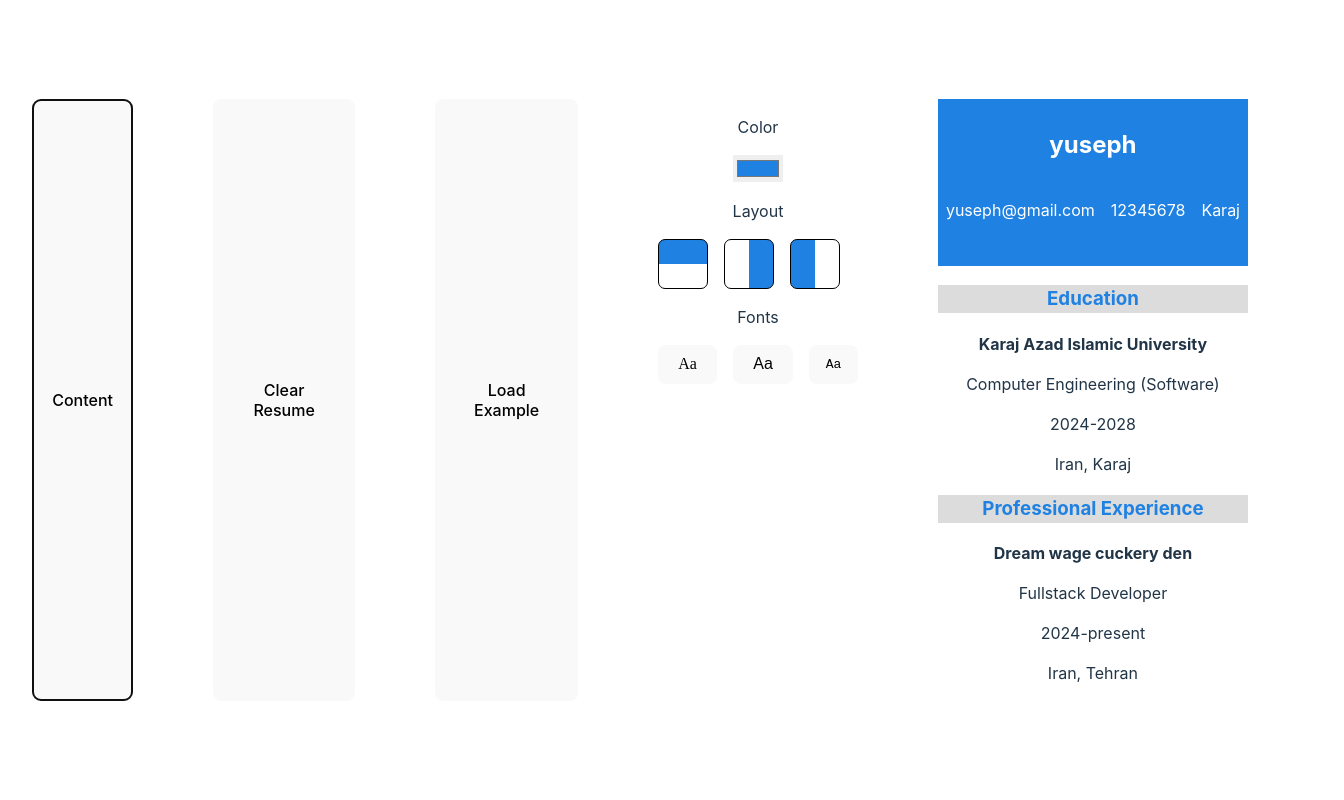
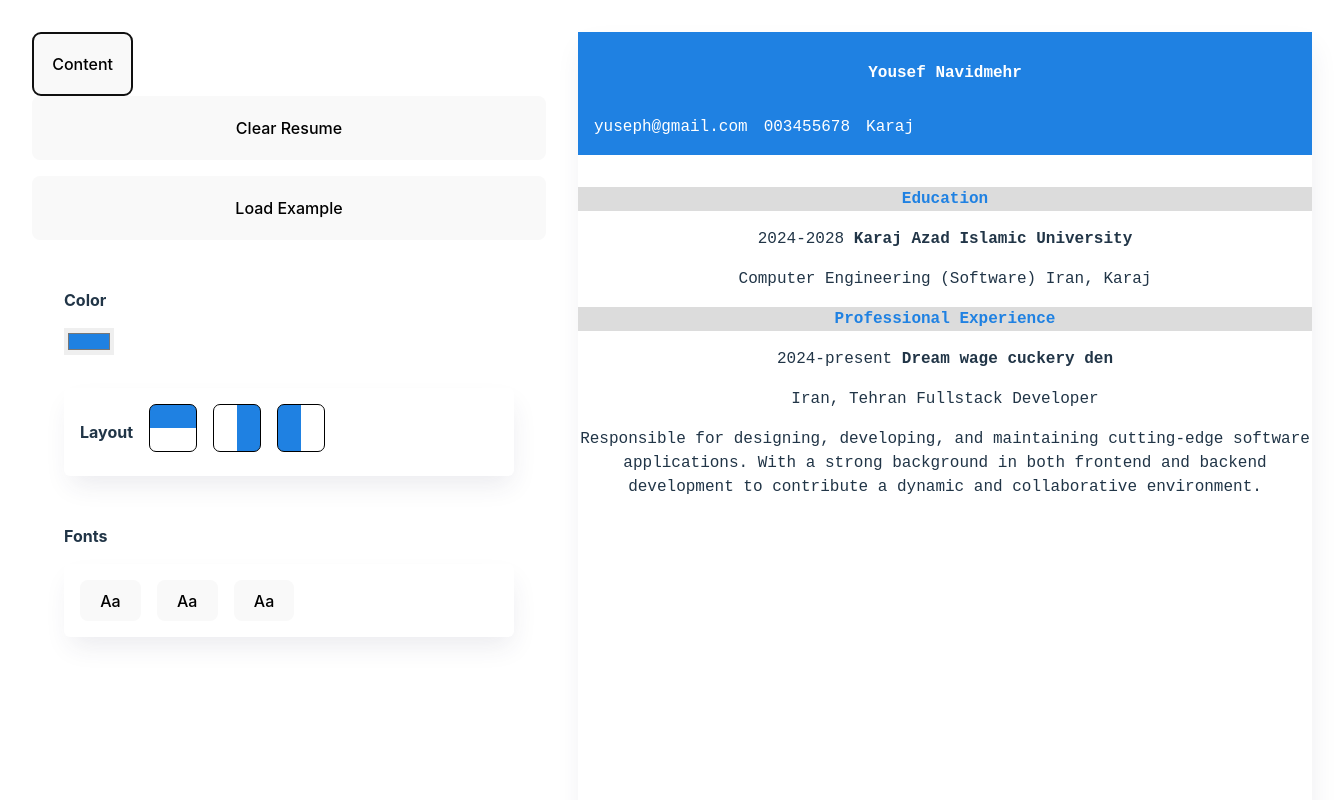
Before and after one commit to Yuseph03/CV-Application, a React (Vite) app: page / in a window 1280 px wide. Both pictures are taken after a click on the button "Customize". Shown: the top 800 px of the page, 1344 px wide, since content can reach past the window. Built offline with nearby package versions, Linux system fonts and the light colour scheme.

Commit message:
Add further styling

```diff
--- a/index.html
+++ b/index.html
@@ -4,9 +4,6 @@
     <meta charset="UTF-8" />
     <link rel="icon" type="image/svg+xml" href="/vite.svg" />
     <meta name="viewport" content="width=device-width, initial-scale=1.0" />
-    <link rel="preconnect" href="https://fonts.googleapis.com">
-    <link rel="preconnect" href="https://fonts.gstatic.com" crossorigin>
-    <link href="https://fonts.googleapis.com/css2?family=Noto+Sans+Mono:wght@100..900&family=Signika:wght@300..700&family=Source+Code+Pro:ital,wght@0,200..900;1,200..900&display=swap" rel="stylesheet">
     <title>CV Application</title>
   </head>
   <body>
--- a/src/App.css
+++ b/src/App.css
@@ -1,26 +1,74 @@
 #root {
   max-width: 100vw;
   padding: 2rem;
-  margin: auto;
-  text-align: center;
+  margin: 0 auto;
+  --box-shadow: 2px 13px 27px -5px rgba(50,50,93,.1);
+}
+
+* {
+  font-size: 16px;
+}
+
+html {
+  background-color: rgb(190, 190, 190);
 }
 
 #app-grid {
   display: flex;
   flex-direction: row;
-  gap: 5rem;
+  gap: 2rem;
 }
 
-.forms {
+.delete-reset-panel {
+  display: flex;
+  flex-direction: column;
+  row-gap: 1rem;
+}
+
+.forms,
+.customization {
+  display: flex;
+  flex-direction: column;
+  width: 450px;
+  row-gap: 2rem;
+  padding: 2rem;
+}
+
+#cv {
+  background-color: white;
+  text-align: center;
+  height: 29.7cm;
+  width: 21cm;
+  box-shadow: var(--box-shadow);
+}
+
+.toBottom{
   display: flex;
   flex-direction: column;
   row-gap: 2rem;
 }
 
+#cv-education-heading {
+  margin-top: 2rem;
+}
+
+.toRight {
+  display: grid;
+  grid-template-areas:
+  "cv-edu cv-head"
+  "cv-job cv-head";
+}
+
+.toLeft{
+  display: grid;
+  grid-template-areas:
+  "cv-head cv-edu"
+  "cv-head cv-job";
+}
+
 #cv-heading {
-  display: grid;;
-  grid-template-rows: 1fr 1fr;
-  padding: 0.5em;
+  grid-area: cv-head;
+  padding: 1rem 1rem 0 1rem;
   color: white;
   background-color: rgb(51, 51, 250);
 }
@@ -36,6 +84,39 @@
   background-color: gainsboro;
 }
 
+#personal-info,
+#edu-info,
+#job-info {
+  border-radius: 5px;
+  background-color: white;
+}
+
+#personal-info,
+#job-info > div,
+#edu-info > div {
+  display: flex;
+  flex-direction: column;
+  text-align: left;
+}
+
+#cv-job {
+  grid-area: cv-job;
+}
+#cv-education {
+  grid-area: cv-edu;
+}
+
+.jobDateInput {
+  display: flex;
+  flex-direction: row;
+  gap: 1rem;
+}
+
+.jobDateInput > div {
+  display: flex;
+  flex-direction: column;
+}
+
 #personal-info input,
 #edu-info  input,
 #job-info input {
@@ -49,10 +130,26 @@
 #layout-options {
   display: flex;
   flex-direction: row;
-  gap: 1rem
+  box-shadow: var(--box-shadow);
+  border-radius: 6px;
+  padding: 1rem;
+  gap: 1rem;
 }
 
-.layout {
+#delete,
+#custumization,
+#reset {
+  height: 4rem;
+  width: auto ;
+}
+
+#delete-reset-panel {
+  display: flex;
+  flex-direction: column;
+  background: white;
+}
+
+#layout-options button {
   width: 3rem;
   height: 3rem;
   border: 0.1rem solid black;
@@ -62,19 +159,3 @@
 #color-input {
   border-style: none;
 }
-
-.hidden {
-  display: none;
-}
-
-.serif {
-  font-family: serif;
-}
-
-.sans-serif {
-  font-family: sans-serif;
-}
-
-.monospace {
-  font-family: monospace;
-}
--- a/src/App.jsx
+++ b/src/App.jsx
@@ -7,6 +7,7 @@ import HandleLoad from './components/HandleLoad'
 import HandleDelete from './components/HandleDelete'
 import ColorPicker from './components/ColorPicker'
 import FontPicker from './components/FontPicker'
+import LayoutPicker from './components/LayoutPicker'
 
 function App() {
   const [fullname, setName] = useState(Data.Person.name)
@@ -23,9 +24,24 @@ function App() {
   const [jobStartDate, setJobStartDate] = useState(Data.Job.jobStartDate)
   const [jobEndDate, setJobEndDate] = useState(Data.Job.jobEndDate)
   const [jobLocation, setJobLocation] = useState(Data.Job.location)
+  const [jobDesc, setJobDesc] = useState(Data.Job.description)
   const [switchTab, setSwitchTab] = useState(true)
   const [color, setColor] = useState('#1F81E2')
-  const [font, setFont] = useState('')
+  const [font, setFont] = useState('monospace')
+  const [layout, setLayout] = useState('toRightCV')
+
+  const handleLayout = (event) => {
+    let layout =  event.target.className;
+    if (layout === 'layout1') {
+      layout = 'toBottom'
+    } else if (layout === 'layout2') {
+      layout = 'toRight'
+    } else if (layout === 'layout3') {
+      layout = 'toLeft'
+    } else null
+
+    return setLayout(layout)
+  }
 
   const handleFont = (event) => {
     return setFont(event.target.className)
@@ -42,11 +58,11 @@ function App() {
   const setterProps = {
     setName, setEmail, setNumber, setAddress, setCompany, setRole, setJobStartDate,
     setJobEndDate, setJobLocation, setSchool, setDegree, setUniStartDate,
-    setUniEndDate, setUniLocation
+    setUniEndDate, setUniLocation, setJobDesc
   }
 
   const cvProps = {
-    color, fullname, email, number, address, school, degree, font,
+    color, fullname, email, number, address, school, degree, font, layout, jobDesc,
     uniStartDate, uniEndDate, uniLocation, company, role, jobStartDate, jobEndDate, jobLocation
   }
 
@@ -56,8 +72,8 @@ function App() {
   }
 
   const jobFormProps = {
-    inputType: "JobInfo", setCompany, setRole, setJobStartDate,
-    setJobEndDate, setJobLocation, company, role, jobStartDate, jobEndDate, jobLocation
+    inputType: "JobInfo", setCompany, setRole, setJobStartDate, setJobDesc,
+    setJobEndDate, setJobLocation, company, role, jobStartDate, jobEndDate, jobLocation, jobDesc
   }
 
   const eduFormProps = {
@@ -65,17 +81,16 @@ function App() {
      setUniEndDate, setUniLocation, school, degree, uniStartDate, uniEndDate, uniLocation
   }
 
-  const colorProps = {
-    color, handleColor
-  }
-
   return (
     <div id="app-grid">
+        <div className="side-bar">
           <button id='custumization' onClick={handleSwitchTab}>
             {switchTab ? 'Customize' : 'Content'}
           </button>
+          <div className="delete-reset-panel">
             <button id="delete" onClick={() => HandleDelete(setterProps)}>Clear Resume</button>
             <button id="reset" onClick={() => HandleLoad(setterProps)}>Load Example</button>
+          </div>
           {switchTab
           ?
           <div className="forms">
@@ -85,21 +100,13 @@ function App() {
           </div>
           :
           <div className="customization">
-        <ColorPicker {...colorProps}/>
-        <div id="layouts">
-          <p>Layout</p>
-          <div id="layout-options">
-           <div className='layout' style={{background: "linear-gradient(to bottom,"+ color +" 50%, white 50%)" }}></div>
-           <div className='layout' style={{background: "linear-gradient(to left,"+ color +" 50%, white 50%)" }}></div>
-           <div className='layout' style={{background: "linear-gradient(to right,"+ color +" 50%, white 50%)" }}></div>
-          </div>
-        </div>
+            <ColorPicker  handleColor={handleColor} color={color}/>
+            <LayoutPicker handleLayout={handleLayout} color={color}/>
             <FontPicker handleFont={handleFont}/>
           </div>}
-
+        </div>
       <CV {...cvProps}/>
-    </div>
-  )
+    </div>)
 }
 
 export default App
--- a/src/components/CV.jsx
+++ b/src/components/CV.jsx
@@ -1,30 +1,27 @@
 function CV(props) {
     return (
-        <div id="cv" className={props.font}>
+        <div id="cv" className={props.layout} style={{fontFamily: props.font}}>
             <section id="cv-heading" style={{backgroundColor: props.color}}>
                 <h2>{props.fullname}</h2>
                 <div>
                     <p>{props.email}</p>
                     <p>{props.number}</p>
-                    <p>{ props.address}</p>
+                    <p>{props.address}</p>
                 </div>
             </section>
             <section id="cv-education">
                 <h3 id="cv-education-heading" style={{color: props.color}}>Education</h3>
                 <div>
-                    <p><b>{props.school}</b></p>
-                    <p>{props.degree}</p>
-                    <p>{props.uniStartDate}-{props.uniEndDate}</p>
-                    <p>{props.uniLocation}</p>
+                    <p>{props.uniStartDate}-{props.uniEndDate}    <b>{props.school}</b></p>
+                    <p>{props.degree}   {props.uniLocation}</p>
                 </div>
             </section>
             <section id="cv-job">
                 <h3 id="cv-job-heading" style={{color: props.color}}>Professional Experience</h3>
                 <div>
-                    <p><b>{props.company}</b></p>
-                    <p>{props.role}</p>
-                    <p>{props.jobStartDate}-{props.jobEndDate}</p>
-                    <p>{props.jobLocation}</p>
+                    <p>{props.jobStartDate}-{props.jobEndDate} <b>{props.company}</b></p>
+                    <p>{props.jobLocation}  {props.role}</p>
+                    <p>{props.jobDesc}</p>
                 </div>
             </section>
         </div>
--- a/src/components/ColorPicker.jsx
+++ b/src/components/ColorPicker.jsx
@@ -1,8 +1,8 @@
 export default function ColorPicker({color, handleColor}) {
     return (
-    <>
-        <p>Color</p>
+    <div>
+        <h3>Color</h3>
         <input type="color" value={color} id="color-input" onChange={handleColor}/>
-    </>
+    </div>
     )
 }
--- a/src/components/CreateForm.jsx
+++ b/src/components/CreateForm.jsx
@@ -46,11 +46,13 @@ function CreateForm(props) {
         jobStartDate: props.jobStartDate,
         jobEndDate: props.jobEndDate,
         jobLocation: props.jobLocation,
+        jobDesc: props.jobDesc,
         setCompany: props.setCompany,
         setRole: props.setRole,
         setJobStartDate: props.setJobStartDate,
         setJobEndDate: props.setJobEndDate,
-        setJobLocation: props.setJobLocation
+        setJobLocation: props.setJobLocation,
+        setJobDesc: props.setJobDesc
     }
 
     return (
@@ -58,6 +60,7 @@ function CreateForm(props) {
             {props.inputType === 'PersonInfo' && <PersonInput {...personProps} />}
             {props.inputType === 'EduInfo' && <EduInput {...eduProps} />}
             {props.inputType === 'JobInfo' && <JobInput {...jobProps} />}
+
         </>
     )
 }
--- a/src/components/FontPicker.jsx
+++ b/src/components/FontPicker.jsx
@@ -1,7 +1,7 @@
 export default function FontPicker({handleFont}) {
     return (
-    <>
-        <p>Fonts</p>
+    <div>
+        <h3>Fonts</h3>
         <div id="font-options">
           <button className="serif" onClick={handleFont}>
             Aa
@@ -13,6 +13,6 @@ export default function FontPicker({handleFont}) {
             Aa
           </button>
         </div>
-    </>
+    </div>
     )
 }
--- a/src/components/HandleLoad.jsx
+++ b/src/components/HandleLoad.jsx
@@ -7,7 +7,7 @@ export default function HandleLoad(props) {
     props.setAddress(Data.Person.address)
     props.setSchool(Data.Education.school)
     props.setDegree(Data.Education.degree)
-    props.setUniEndDate(Data.Education.uniStartDate)
+    props.setUniStartDate(Data.Education.uniStartDate)
     props.setUniEndDate(Data.Education.uniEndDate)
     props.setUniLocation(Data.Education.location)
     props.setCompany(Data.Job.company)
--- /dev/null
+++ b/src/components/LayoutPicker.jsx
@@ -0,0 +1,19 @@
+export default function LayoutPicker({handleLayout, color}) {
+    return (
+        <div id="layout-options">
+            <h3>Layout</h3>
+            <button
+            className='layout1'
+            onClick={handleLayout}
+            style={{background: "linear-gradient(to bottom,"+ color +" 50%, white 50%)" }}></button>
+            <button
+            className='layout2'
+            onClick={handleLayout}
+            style={{background: "linear-gradient(to left,"+ color +" 50%, white 50%)" }}></button>
+            <button
+            className='layout3'
+            onClick={handleLayout}
+            style={{background: "linear-gradient(to right,"+ color +" 50%, white 50%)" }}></button>
+        </div>
+    )
+}
--- a/src/components/inputs/EduInput.jsx
+++ b/src/components/inputs/EduInput.jsx
@@ -1,7 +1,7 @@
 export default function EduInput (props)   {
     return (
     <div id="edu-info">
-        <button onClick={props.handleExpand}>click</button>
+        <button onClick={props.handleExpand}>Education</button>
         {props.expanded
         ?
         <div>
--- a/src/data.json
+++ b/src/data.json
@@ -1,9 +1,9 @@
 {
     "Person": {
-        "name": "yuseph",
+        "name": "Yousef Navidmehr",
         "email": "yuseph@gmail.com",
         "address": "Karaj",
-        "number": "12345678"
+        "number": "003455678"
     },
     "Education": {
         "uniStartDate": "2024",
@@ -17,6 +17,7 @@
         "jobEndDate": "present",
         "company": "Dream wage cuckery den",
         "role": "Fullstack Developer",
-        "location": "Iran, Tehran"
+        "location": "Iran, Tehran",
+        "description" : "Responsible for designing, developing, and maintaining cutting-edge software applications. With a strong background in both frontend and backend development to contribute a dynamic and collaborative environment."
     }
 }
```
Also changed, not shown: src/components/inputs/JobInput.jsx (+14 -6 lines). Lines whose indentation alone changed are shown as unchanged.
